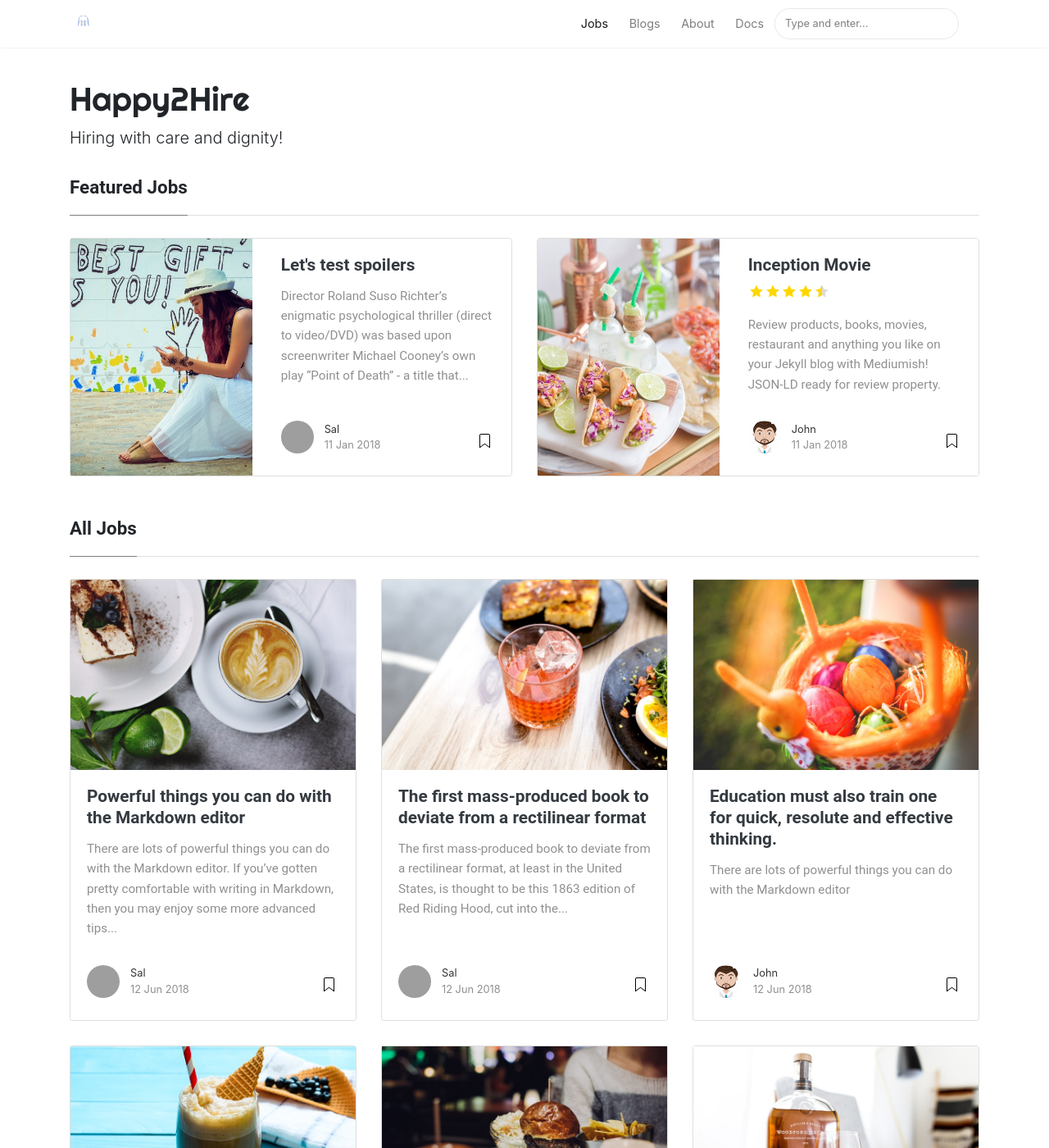
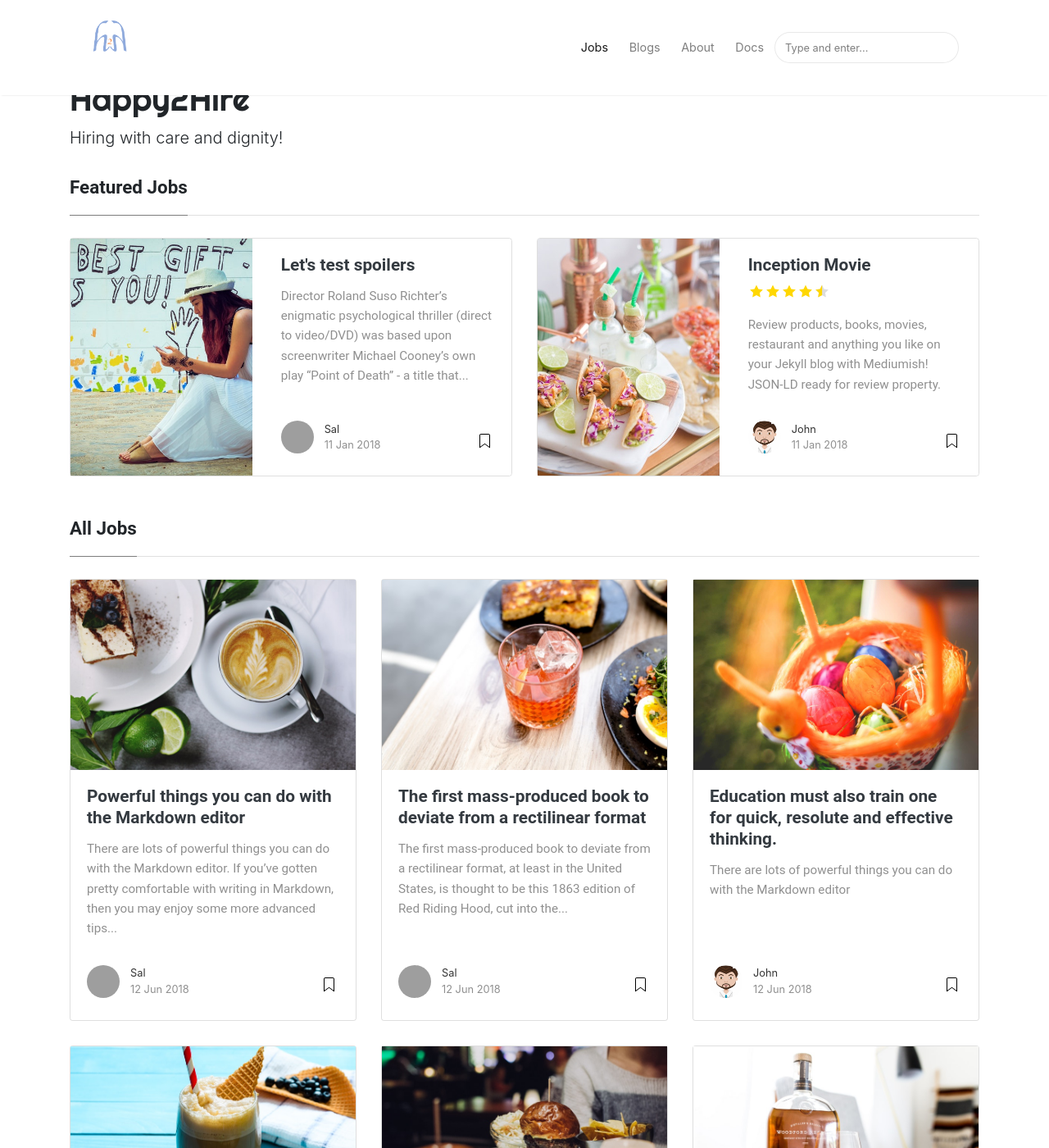
Before and after one commit to manaranjanp/happy2hire, a Jekyll site: the page built from index.html, in a window 1280 px wide and 1400 px high. Shown: the whole window at 82% size. Built offline with Jekyll 4.4.1, drawn with Linux system fonts in a browser that asks for light colours; nearby versions of some CDN libraries; the list of posts is cut into pages by our own code; grey boxes are pictures that could not be loaded.

Commit message:
Update screen.css

```diff
--- a/assets/css/screen.css
+++ b/assets/css/screen.css
@@ -300,7 +300,7 @@ span.post-read-more a:hover {
 }
 
 .mediumnavigation .navbar-brand img {
-    max-height: 30px;
+    max-height: 90px;
     margin-right: 5px;
 }
 
```
